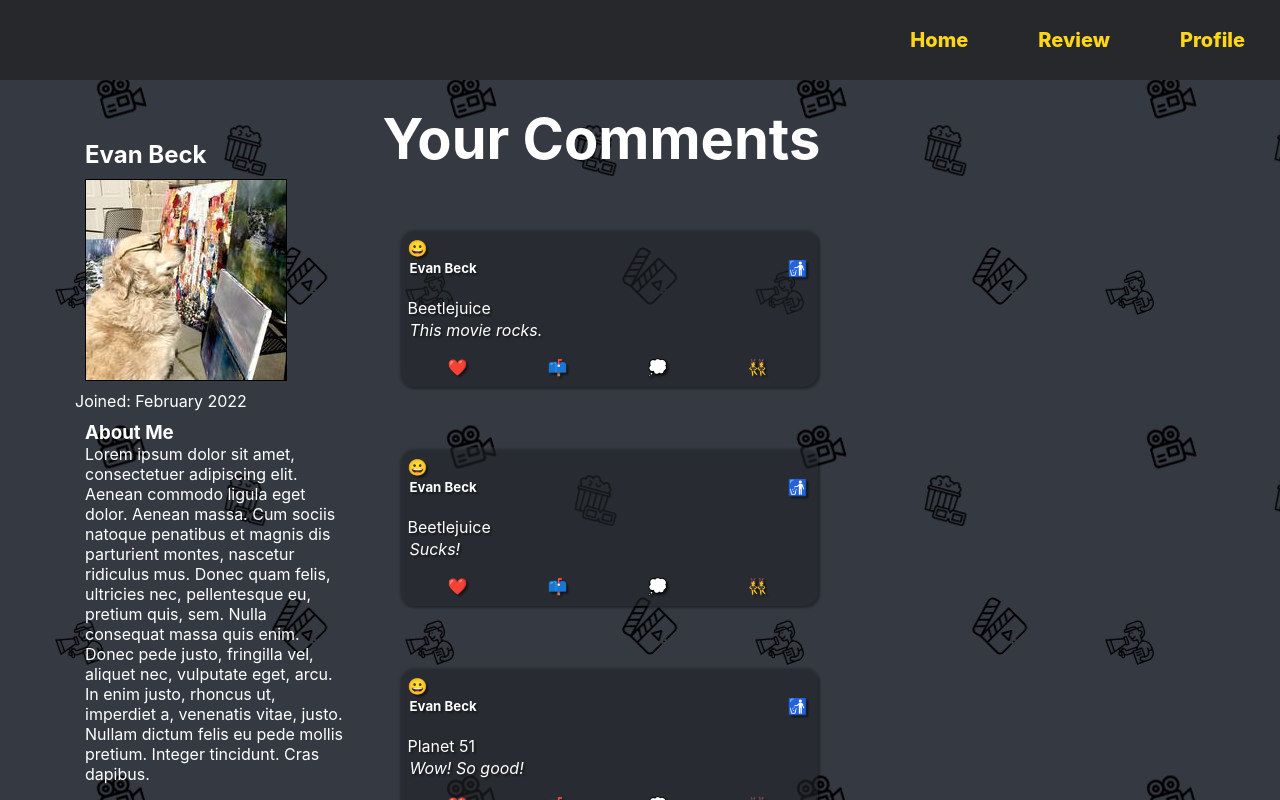
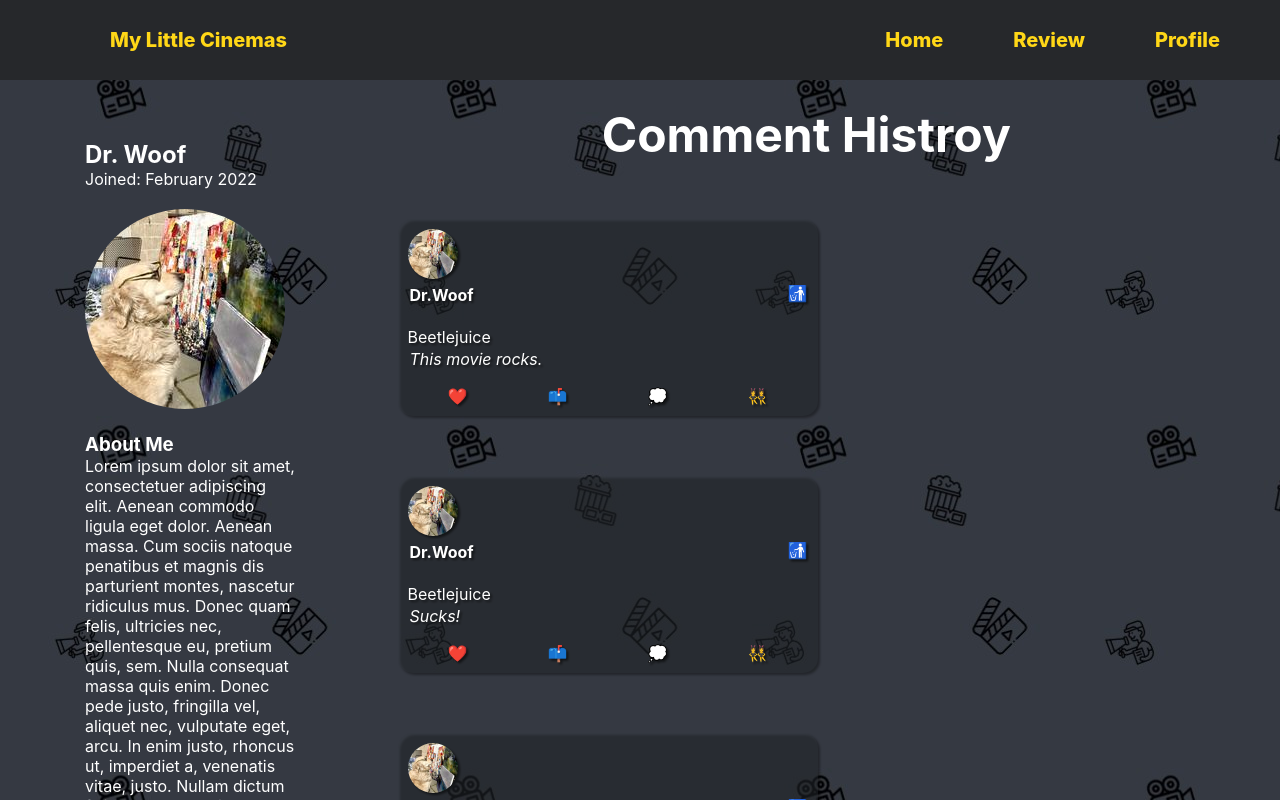
Before and after one commit to evandbeck/movie-reviews, a React (Create React App) app: page /profile in a window 1280 px wide. Shown: the top 800 px of the page. Built offline with nearby package versions, Linux system fonts and the light colour scheme; data requests are answered from the project's data file.

Commit message:
final push?

```diff
--- a/src/App.css
+++ b/src/App.css
@@ -17,40 +17,63 @@
 .body-container {
   padding: 25px 50px;
   background-color: #353941;
-  background-image: url("./components/pattern.jpg") ;
+  background-image: url("./components/pattern.jpg");
   background-repeat: repeat;
   min-height: calc(100vh - 40px);
 }
 
-.navBar {
+.navbar-container {
   height: 80px;
   background-color: #26282b;
   display: flex;
+  justify-content: space-between;
+  align-items: center;
+  /* margin-bottom: 25px; */
+}
+
+.app-name {
+  font-weight: 800;
+  font-size: 1.25rem;
+  margin-left: 110px;
+  background-color: #26282b;
+}
+
+.name-element {
+  color: #ffd717;
+}
+
+.navBar {
+  display: flex;
   justify-content: flex-end;
   align-items: center;
-  /* margin-bottom: 25px; */
+  margin-right: 25px;
 }
 
 .navbar-elements {
   font-weight: 800;
   font-size: 1.25rem;
   color: #ffd717;
-  padding: 0 35px;
+  margin: 0 35px;
   background-color: #26282b;
 }
 
 .navbar-elements:hover {
-  color: #90b8f8;
+  color: white;
+  border-bottom: 2px solid white;
 }
 
 .navbar-elements:active {
-  color: lightgray;
+  color: darkgrey;
 }
 
 .home-container {
   display: flex;
   align-items: center;
   flex-direction: column;
+}
+
+.home-search {
+  margin: 35px 0px;
 }
 
 .search {
@@ -63,6 +86,7 @@
   outline: 0;
   margin-bottom: 15px;
   transition-duration: 0.35s;
+  font-size: 1rem;
 }
 
 .search:focus {
@@ -97,76 +121,6 @@
 }
 /* ==== MOVIE HOME HOVER OVERLAY ===== */
 
-.image {
-  position: relative;
-  width: 220px;
-  margin: 25px;
-}
-
-.image__img {
-  display: block;
-  width: 100%;
-  border-radius: 25px;
-}
-
-.image__title {
-  margin: 5px;
-}
-
-.image:hover {
-  transform: scale(1.15);
-  transition-duration: 0.35s;
-}
-
-.image:active {
-  transform: scale(0.9);
-}
-
-.image__overlay {
-  position: absolute;
-  top: 0;
-  left: 0;
-  width: 100%;
-  height: 100%;
-  background: rgba(0, 0, 0, 0.4);
-  color: white;
-  display: flex;
-  flex-direction: column;
-  justify-content: space-evenly;
-  align-items: center;
-  opacity: 0;
-  transition-duration: 0.5s;
-  border-radius: 25px;
-  text-align: center;
-}
-
-.image__overlay:hover {
-  opacity: 1;
-}
-
-.image__overlay > * {
-  transform: translateY(20px);
-  transition-duration: 0.5s;
-}
-
-.image__overlay:hover > * {
-  transform: translateY(0);
-  transition-duration: 0.5s;
-}
-
-.image__overlay--blur {
-  backdrop-filter: blur(5px);
-}
-
-.img-home {
-  position: relative;
-  border-radius: 15px;
-  margin: 25px;
-  transition: all 0.3s ease-in-out;
-  width: 180px;
-  border: 2px solid red;
-}
-
 /* ======================================================================== */
 
 /* .home-plot {
@@ -195,12 +149,19 @@
 .main {
   margin: 10px;
   display: flex;
+  justify-content: center;
   /* width: 100%; */
 }
 
 .movie-header {
-  font-size: 3.5rem;
+  font-size: 3rem;
   padding-bottom: 25px;
+  text-align: center;
+}
+
+.movie-genre {
+  color: #ffd717;
+  font-size: 2rem;
 }
 
 .comment-container {
@@ -209,6 +170,7 @@
   align-items: center;
   width: 20%;
   padding: 25px 75px 0px 0px;
+  max-width: 300px;
 }
 
 .comment-element {
@@ -242,6 +204,7 @@
   flex-direction: column;
   align-items: center;
   width: 100%;
+  max-width: 1000px;
 }
 
 .carousel {
@@ -281,7 +244,8 @@
   background-color: #26282b;
   min-width: 750px;
   max-width: 850px;
-  max-height: 850px;
+  min-height: 600px;
+  max-height: 700px;
   display: flex;
   justify-content: center;
   border-radius: 25px;
@@ -377,19 +341,34 @@ li {
 }
 
 .profile-information {
+  display: flex;
+  flex-direction: column;
+  justify-content: flex-start;
   width: 25%;
   padding: 25px;
 }
 
 .profile-details {
   margin: 10px;
+  max-width: 210px;
 }
 
 .profile-picture {
-  width: 200px;
-  height: 200px;
+  width: 100%;
   margin: 10px;
-  border: 1px solid black;
+}
+
+.profile-pic-container {
+  width: 50px;
+}
+
+.pro-pic2 {
+  border-radius: 100px;
+  width: 50px;
+}
+
+.pro-pic {
+  border-radius: 100px;
 }
 
 .content-container {
@@ -397,7 +376,7 @@ li {
 }
 
 .favorites-container {
-  padding: 40px;
+  margin-top: 25px;
   width: 75%;
   height: 200px;
 }
@@ -441,6 +420,7 @@ li {
 
 .comment-username {
   padding: 2px;
+  font-size: 1rem;
 }
 
 .comment-content {
@@ -474,3 +454,64 @@ li {
   align-items: center;
   font-size: 2rem;
 }
+
+.image {
+  position: relative;
+  width: 220px;
+  margin: 25px;
+}
+
+.image__img {
+  display: block;
+  width: 100%;
+  border-radius: 25px;
+}
+
+.image__title {
+  margin: 5px;
+}
+
+.image__overlay {
+  position: absolute;
+  top: 0;
+  left: 0;
+  width: 100%;
+  height: 100%;
+  background: rgba(0, 0, 0, 0.4);
+  color: white;
+  display: flex;
+  flex-direction: column;
+  justify-content: space-evenly;
+  align-items: center;
+  opacity: 0;
+  transition-duration: 0.5s;
+  border-radius: 25px;
+  text-align: center;
+}
+
+.image__overlay:hover {
+  opacity: 1;
+}
+
+.image__overlay > * {
+  transform: translateY(20px);
+  transition-duration: 0.5s;
+}
+
+.image__overlay:hover > * {
+  transform: translateY(0);
+  transition-duration: 0.5s;
+}
+
+.image__overlay--blur {
+  backdrop-filter: blur(5px);
+}
+
+.img-home {
+  position: relative;
+  border-radius: 15px;
+  margin: 25px;
+  transition: all 0.3s ease-in-out;
+  width: 180px;
+  border: 2px solid red;
+}
--- a/src/components/CommentCard.js
+++ b/src/components/CommentCard.js
@@ -8,19 +8,21 @@ function CommentCard({ id, comment, movieTitle, handleDeleteComment }) {
   return (
     <div className="comment-card">
       <div className="profile-comment">
-        <div className="profile-pic">
-          <p>😀</p>
+        <div className="profile-pic-container">
+          <img src="./dogcritic.jpeg" className="pro-pic2 emoji"></img>
         </div>
         <div>
           <div className="comment-tophalf">
             <div>
-              <h5 className="comment-username">Evan Beck</h5>
+              <h5 className="comment-username">Dr.Woof</h5>
               <br></br>
               <p className="comment-movie">{movieTitle}</p>
               <p className="comment-content">{comment}</p>
             </div>
             <div className="comment-delete">
-              <p className="emoji" onClick={() => handleDelete()}>🚮</p>
+              <p className="emoji" onClick={() => handleDelete()}>
+                🚮
+              </p>
             </div>
           </div>
           <div className="comment-icons">
--- a/src/components/GenresContainer.js
+++ b/src/components/GenresContainer.js
@@ -6,7 +6,6 @@ function GenresContainer({
   genresArray,
   onClickDisplayMovies,
   handleSearchDisplay,
-
 }) {
   // let filteredArtistList = [];
 
@@ -16,7 +15,11 @@ function GenresContainer({
   //   return self.indexOf(value) === index;
   // });
 
-  const genreList = genresArray.map((genre) => (
+  const genresArrayAlpha = genresArray.sort();
+
+  console.log(genresArrayAlpha);
+
+  const genreList = genresArrayAlpha.map((genre) => (
     <Genres
       key={uuidv4()}
       genre={genre}
--- a/src/components/HomeCard.js
+++ b/src/components/HomeCard.js
@@ -1,5 +1,4 @@
 import React, { useState, useEffect } from "react";
-import { v4 as uuidv4 } from "uuid";
 import { motion } from "framer-motion";
 
 function HomeCard({ posterUrl, plot, title, year, genres }) {
@@ -51,11 +50,19 @@ function HomeCard({ posterUrl, plot, title, year, genres }) {
 
   const imgOverlay = (
     <motion.div
+      whileHover={{
+        scale: 1.2,
+        transition: { duration: 0.3 },
+      }}
+      whileTap={{
+        scale: 0.8,
+        transition: { duration: 0.3 },
+      }}
       className="image"
+      id="postimage"
       initial={{ y: -50, opacity: 0 }}
       animate={{ y: -10, opacity: 1 }}
       exit={{ opacity: 0 }}
-      Layout
       transition={{ type: "spring", stiffness: 200 }}
     >
       <img
--- a/src/components/MainContainer.js
+++ b/src/components/MainContainer.js
@@ -66,10 +66,7 @@ function MainContainer({ comments, setComments, handleDeleteComment }) {
         moviesArray={moviesArray}
         handleInfoDisplay={handleInfoDisplay}
         // Review Form Integration
-        comments={comments}
-        movieId={movieId}
-        handleUpdateComments={handleUpdateComments}
-        handleDeleteComment={handleDeleteComment}
+        genre={genre}
       />
       <MovieReview
           moviesArray={moviesArray}
@@ -77,6 +74,7 @@ function MainContainer({ comments, setComments, handleDeleteComment }) {
           movieId={movieId}
           handleUpdateComments={handleUpdateComments}
           handleDeleteComment={handleDeleteComment}
+
       />
     </main>
   );
--- a/src/components/MovieReview.js
+++ b/src/components/MovieReview.js
@@ -54,7 +54,7 @@ function MovieReview({
 
   return (
     <div className="comment-container">
-      <h3 className="comment-element">Leave a comment!</h3>
+      <h3 className="comment-element">My Little Critque</h3>
       <form onSubmit={handleSubmitReview} className="comment-form">
         <lable className="comment-element">Title:</lable>
         <input
@@ -62,6 +62,7 @@ function MovieReview({
           type="text"
           value={reviewTitleInput}
           onChange={(e) => setReviewTitleInput(e.target.value)}
+          placeholder="Movie Title"
         ></input>
         <lable className="comment-element">Review:</lable>
         <textarea
@@ -71,6 +72,7 @@ function MovieReview({
           cols="50"
           value={reviewFormInput}
           onChange={(e) => setReviewFormInput(e.target.value)}
+          placeholder="Let us know what you"
         ></textarea>
         <button className="comment-btn">Submit!</button>
       </form>
--- a/src/components/NavBar.js
+++ b/src/components/NavBar.js
@@ -1,18 +1,23 @@
 import React from "react";
-import { Routes, Route, Link } from "react-router-dom";
+import { Link } from "react-router-dom";
 
 function NavBar() {
   return (
+    <div className="navbar-container">
+      <div className="app-name">
+        <li className="name-element">My Little Cinemas</li>
+      </div>
       <div className="navBar">
-      <Link to="/" style={{textDecoration:"none"}}>
-        <li className="navbar-elements" >Home</li>
+        <Link to="/" style={{ textDecoration: "none" }}>
+          <li className="navbar-elements">Home</li>
         </Link>
-      <Link to="/review" style={{textDecoration:"none"}}>
+        <Link to="/review" style={{ textDecoration: "none" }}>
           <li className="navbar-elements">Review</li>
         </Link>
-      <Link to="/profile" style={{textDecoration:"none"}}>
+        <Link to="/profile" style={{ textDecoration: "none" }}>
           <li className="navbar-elements">Profile</li>
         </Link>
+      </div>
     </div>
   );
 }
--- a/src/components/ProfileContainer.js
+++ b/src/components/ProfileContainer.js
@@ -16,12 +16,14 @@ function ProfileContainer({ comments, handleDeleteComment }) {
       <div className="profile-information">
         {/* User Information */}
         <div className="profile-details">
-          <h2>Evan Beck</h2>
+          <h2>Dr. Woof</h2>
+          <p>Joined: February 2022</p>
         </div>
         <div className="profile-picture">
-          <img src="./dogcritic.jpeg"></img>
+          <img src="./dogcritic.jpeg" className="pro-pic"></img>
+
         </div>
-        <p>Joined: February 2022</p>
+
         <div className="profile-details">
           <h3>About Me</h3>
           <p>
@@ -35,7 +37,7 @@ function ProfileContainer({ comments, handleDeleteComment }) {
             mollis pretium. Integer tincidunt. Cras dapibus.
           </p>
           <div className="favorites-container">
-          <h4>My Top Five</h4>
+          <h4>My Top Five Movies</h4>
           <li>
             <ul>Shrek</ul>
             <ul>Inception</ul>
@@ -48,7 +50,7 @@ function ProfileContainer({ comments, handleDeleteComment }) {
       </div>
       <div className="content-container">
         <div className="comments-container">
-          <h1 className="movie-header">Your Comments</h1>
+          <h1 className="movie-header">Comment Histroy</h1>
           {commentList}
           </div>
       </div>
```
Also changed, not shown: src/components/MoviesContainer.js (+25 -13 lines). Lines whose indentation alone changed are shown as unchanged.
